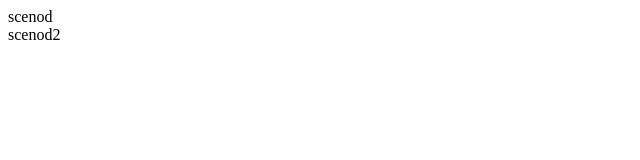
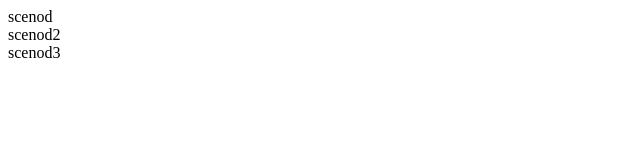
Before and after one commit to yang-lea/git-test, a plain HTML site: page index1.html in a window 1280 px wide. Shown: the full height of the page, 0-640 px from the left. Drawn offline with Linux system fonts and the light colour scheme.

Commit message:
second commit

```diff
--- a/index1.html
+++ b/index1.html
@@ -7,5 +7,6 @@
 <body>
 <div>scenod</div>
 <div>scenod2</div>
+<div>scenod3</div>
 </body>
 </html>
```
